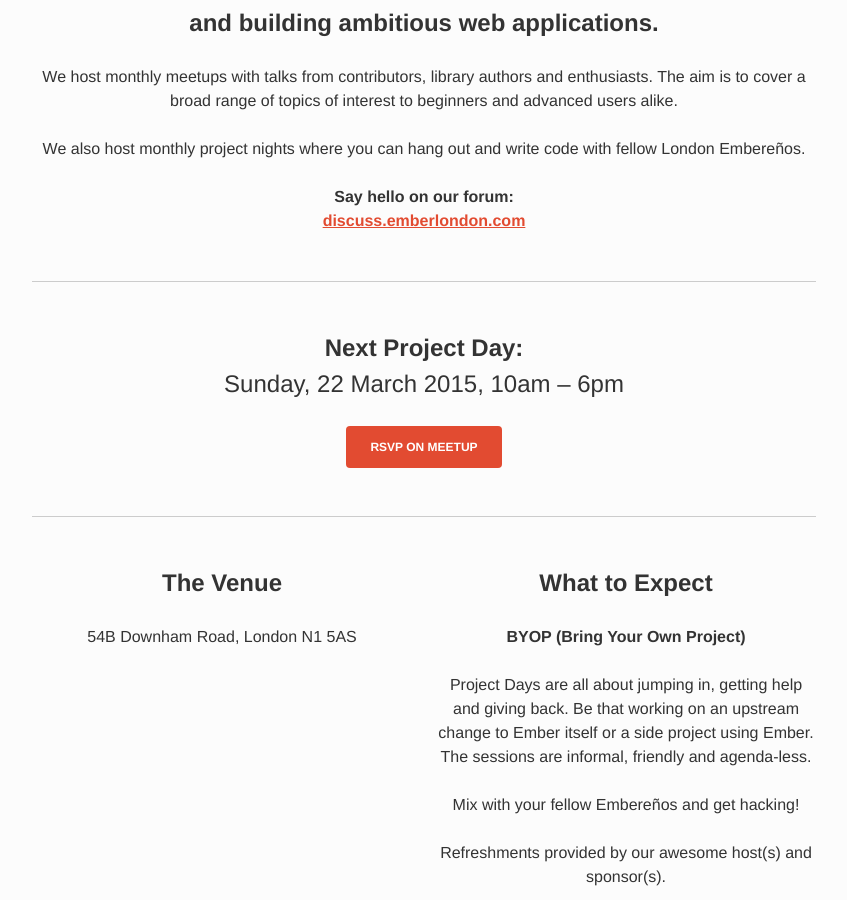
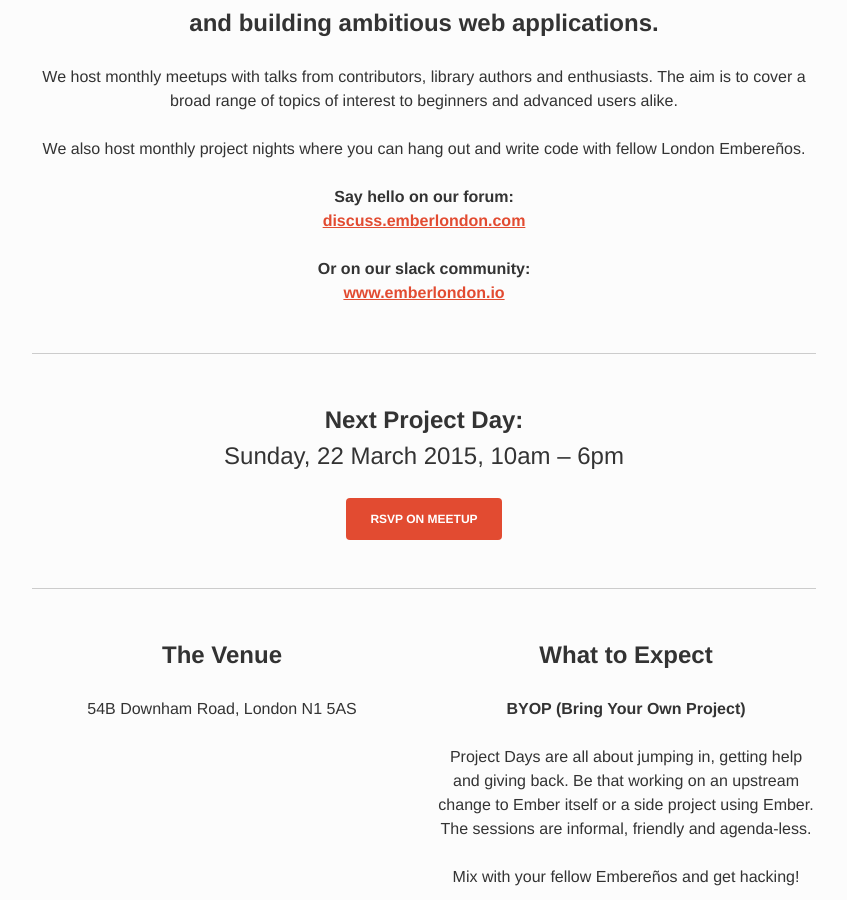
Before and after one commit to emberlondon/emberlondon.github.io, a Jekyll site: the page built from index.html, in a window 1280 px wide and 900 px high, scrolled down 445 px. Shown: the whole window, without its empty margins (216-1063 px from the left). Built offline with Jekyll 4.4.1, drawn with Linux system fonts in a browser that asks for light colours; nearby versions of some CDN libraries.

Commit message:
added ember london slack community link

```diff
--- a/_includes/intro.html
+++ b/_includes/intro.html
@@ -6,4 +6,6 @@
   <p>We also host monthly project nights where you can hang out and write code with fellow London Embereños.</p>
 
   <p><b>Say hello on our forum:</b><br><a href="http://discuss.emberlondon.com/"><b>discuss.emberlondon.com</b></a></p>
+
+  <p><b>Or on our slack community:</b><br><a href="http://www.emberlondon.io/"><b>www.emberlondon.io</b></a></p>
 </section>
```
